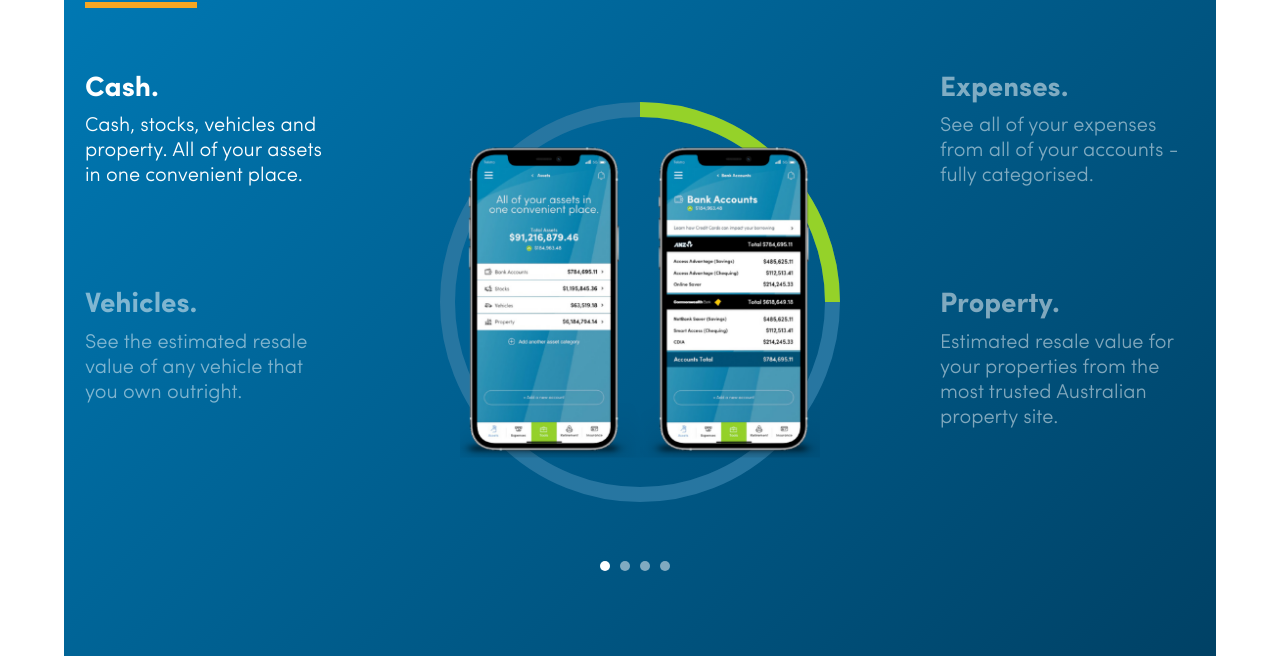
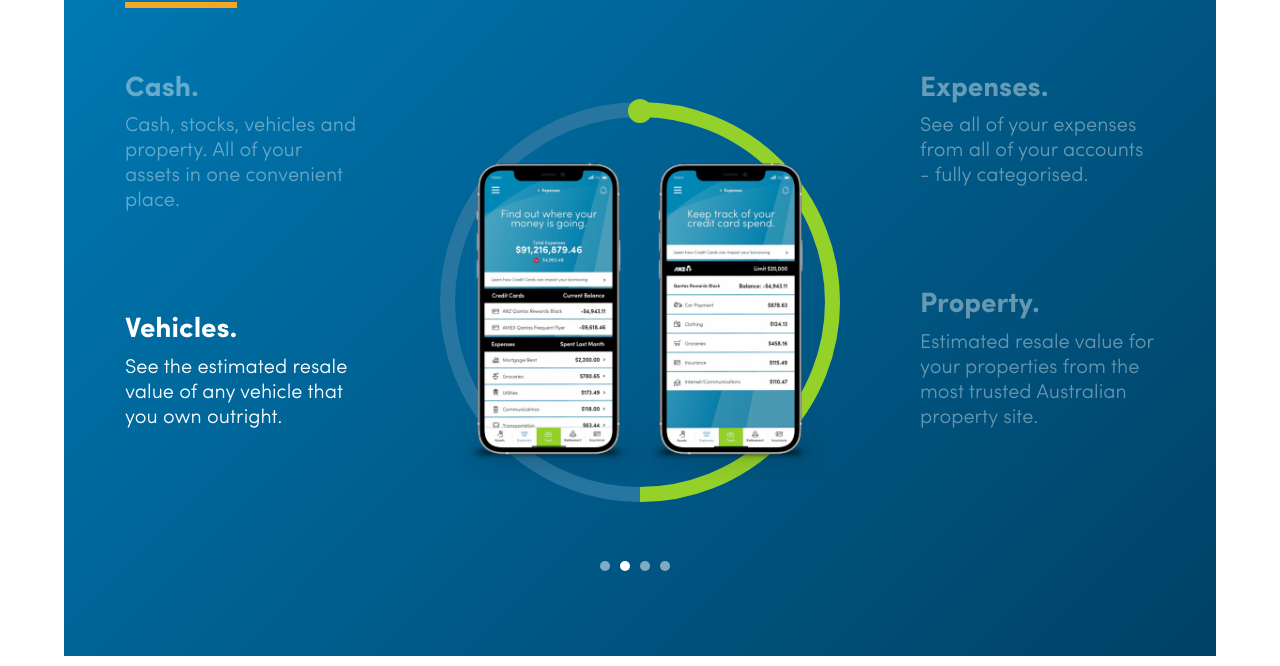
Before and after one commit to emfaizan/css-animation, a plain HTML site: page index.html in a window 1280 px wide. Both pictures are taken after a click on the element 212 px from the left and 520 px from the top of the page. Shown: the part 173-839 px from the top of the page. Drawn offline with nearby package versions, Linux system fonts and the light colour scheme.

Commit message:
animation

```diff
--- a/assets/css/styles.css
+++ b/assets/css/styles.css
@@ -43,25 +43,32 @@ img{width: 100%;}
 
 
 .horizontal-slider{max-width:90%;margin:10px auto;color:#fff;background: #007dba;background: -moz-linear-gradient(-45deg,  #007dba 0%, #004165 100%);background: -webkit-linear-gradient(-45deg,  #007dba 0%,#004165 100%);background: linear-gradient(135deg,  #007dba 0%,#004165 100%);filter: progid:DXImageTransform.Microsoft.gradient( startColorstr='#007dba', endColorstr='#004165',GradientType=1 );padding: 85px 0;}
+.horizontal-slider .container {margin:0 auto; max-width:1060px;}
 .horizontal-slider .top-heading {margin:0 0 79px;}
 .horizontal-slider .top-heading h4{font-size: 14px;color:#fff;}
 .horizontal-slider .top-heading h2{font-size: 39px;color:#fff;position: relative; font-weight:bold;}
 .horizontal-slider .top-heading h2::after{content: "";display: block;height: 6px;width: 112px;background-color: #F5A623;position: absolute;left: 0;margin-top: 8px;}
 
-.horizontal-slider .item{margin:0 0 100px;opacity:0.5; cursor:pointer;}
-.horizontal-slider .item:hover{opacity:0.6;}
+.horizontal-slider .item{margin:0 0 100px;opacity:0.4; cursor:pointer;}
+.horizontal-slider .item:hover{opacity:0.5;}
 .horizontal-slider .item h4{font-size: 28px;font-weight:bold;}
 .horizontal-slider .item p{font-size: 20px;line-height: 1.25; margin:0; font-weight:300;}
 
 .horizontal-slider .preview {position:relative;height: 100%;}
-.horizontal-slider .preview .picture {position:absolute;width:360px;top:50%; left:50%;transform:translate(-50%, -50%); -webkit-transform:translate(-50%, -50%);}
+.horizontal-slider .preview .picture {position:absolute;width: 400px;top: 58%;left:50%;transform:translate(-50%, -50%);-webkit-transform:translate(-50%, -50%);}
+.horizontal-slider .preview .picture img{display:none;}
 .horizontal-slider .preview .steps-circle {position:absolute;top:50%; left:50%;transform:translate(-50%, -50%); -webkit-transform:translate(-50%, -50%);}
+.horizontal-slider .preview .steps-circle:after{content:''; height:24px; width:24px; display:block; border-radius:50%; background:#95D229; position:absolute; top:9px; left:50%; transform:translate(-50%, -50%);}
 
 .horizontal-slider .bottom-dots{display: flex;justify-content: center;margin-top: 30px;}
 .horizontal-slider .bottom-dots span{opacity:0.5;height: 10px;width: 10px;border-radius: 50%;background-color: #fff;display: inline-block;margin-right: 10px;cursor: pointer;}
 
-.first-slide .item.one, .second-slide .item.two, .third-slide .item.three, .four-slide .item.four,
-.first-slide .bottom-dots span:nth-child(1), .second-slide .bottom-dots span:nth-child(2), .third-slide .bottom-dots span:nth-child(3), .four-slide .bottom-dots span:nth-child(1)  {opacity:1;}
+[slide="1"] .item.one, [slide="2"] .item.two, [slide="3"] .item.three, [slide="4"] .item.four,
+[slide="1"] .bottom-dots span:nth-child(1), [slide="2"] .bottom-dots span:nth-child(2), [slide="3"] .bottom-dots span:nth-child(3), [slide="4"] .bottom-dots span:nth-child(1)  {opacity:1;}
+[slide="1"] #image1 {display:block;}
+[slide="2"] #image2 {display:block;}
+[slide="3"] #image3 {display:block;}
+[slide="4"] #image4 {display:block;}
 
 
 /*   MEDIA QUERIES   */
--- a/assets/js/main.js
+++ b/assets/js/main.js
@@ -1,54 +1,47 @@
-(function($){
-	$.fn.percentPie = function(options){
+$(document).ready(function() {
 
-		var settings = $.extend({
-			width: 100,
-			trackColor: "EEEEEE",
-			barColor: "777777",
-			barWeight: 30,
-			startPercent: 0,
-			endPercent: 1,
-			fps: 60
-		}, options);
+	var that = $('#animatedCircle');
+	var wrapper = $('.horizontal-slider');
 
-		this.css({
-			width: settings.width,
-			height: settings.width
+	that.css({
+		width: 400,
+		height: 400
 	});
 
-		var that = this,
-			hoverPolice = false,
-			canvasWidth = settings.width,
+	var hoverPolice = false,
+		canvasWidth = 400,
 		canvasHeight = canvasWidth,
 		id = $('canvas').length,
 		canvasElement = $('<canvas id="'+ id +'" width="' + canvasWidth + '" height="' + canvasHeight + '"></canvas>'),
 		canvas = canvasElement.get(0).getContext("2d"),
 		centerX = canvasWidth/2,
 		centerY = canvasHeight/2,
-			radius = settings.width/2 - settings.barWeight/2;
-			counterClockwise = false,
-			fps = 1000 / settings.fps,
-			update = .01;
-			this.angle = settings.startPercent;
+		radius = 400/2 - 15/2;
+		fps = 1000 / 60,
+		reverse = false,
+		update = 0.01; //.01;
 
-		this.drawArc = function(startAngle, percentFilled, color){
+		that.angle = 0;
+
+
+	that.drawArc = function(startAngle, percentFilled, color){
 		var drawingArc = true;
 		canvas.beginPath();
-			canvas.arc(centerX, centerY, radius, (Math.PI/180)*(startAngle * 360 - 90), (Math.PI/180)*(percentFilled * 360 - 90), counterClockwise);
+		canvas.arc(centerX, centerY, radius, (Math.PI/180)*(startAngle * 360 - 90), (Math.PI/180)*(percentFilled * 360 - 90), reverse);
 		canvas.strokeStyle = color;
-			canvas.lineWidth = settings.barWeight;
+		canvas.lineWidth = 15;
 		canvas.stroke();
 		drawingArc = false;
 	}
 
-		this.fillChart = function(stop){
+	that.fillChart = function(stop){
 		var loop = setInterval(function(){
 			hoverPolice = true;
 			canvas.clearRect(0, 0, canvasWidth, canvasHeight);
 
-				that.drawArc(0, 360, settings.trackColor);
+			that.drawArc(0, 360, "#2776a1");
 			that.angle += update;
-				that.drawArc(settings.startPercent, that.angle, settings.barColor);
+			that.drawArc(0, that.angle, "#95D229");
 
 			if(that.angle > stop){
 				clearInterval(loop);
@@ -57,31 +50,90 @@
 		}, fps);
 	}
 
-		this.mouseover(function(){
-			if(hoverPolice == false){
-				that.angle = 0.25;
-				that.fillChart(0.5);
+	that.fillChart(0.25);
+	that.append(canvasElement);
+
+
+	function slideTo(num){
+		var val = 0;
+		wrapper.attr('slide', num);
+		switch (num) {
+			case 1:
+				val = 0.25;
+				break;
+
+			case 2:
+				val = 0.5;
+				break;
+
+			case 3:
+				val = 0.75;
+				break;
+
+			case 4:
+				val = 1;
+				break;
+
+			default:
+				break;
+		}
+
+		if(that.angle >= 1 || that.angle > val){that.angle = val - 0.25;}
+		that.fillChart(val);
+	}
+
+	$(document).on('click', '.item.one', function(){
+		if(wrapper.attr("slide") != "1"){
+			slideTo(1);
 		}
 	});
 
-		this.fillChart(settings.endPercent);
-		this.append(canvasElement);
-		return this;
+	$(document).on('click', '.item.two', function(){
+		if(wrapper.attr("slide") != "2"){
+			slideTo(2);
 		}
-}(jQuery));
+	});
 
+	$(document).on('click', '.item.three', function(){
+		if(wrapper.attr("slide") != "3"){
+			slideTo(3);
+		}
+	});
 
-$(document).ready(function() {
-
-	$('#animatedCircle').percentPie({
-		width: 400,
-		trackColor: "#2776a1",
-		barColor: "#95D229",
-		barWeight: 15,
-		endPercent: 0.25,
-		fps: 30
+	$(document).on('click', '.item.four', function(){
+		if(wrapper.attr("slide") != "4"){
+			slideTo(4);
+		}
 	});
 
 
+	var MOUSE_OVER = false;
+	$('body').bind('mousewheel', function(e){
+		if(MOUSE_OVER){
+			if(e.preventDefault) { e.preventDefault(); }
+			e.returnValue = false;
+			return false;
+		}
+	});
+
+	$('.horizontal-slider').mouseenter(function(){ MOUSE_OVER=true; });
+	$('.horizontal-slider').mouseleave(function(){ MOUSE_OVER=false; });
+
+	$('.horizontal-slider').bind('mousewheel', function(e){
+	var delta = e.originalEvent.deltaY ;
+	var slide = Number(wrapper.attr('slide'))
+	if(delta < 0){
+		//go up
+		if(slide > 1){
+			slideTo(slide-1);
+		}
+	}
+	else{
+		//go down
+		if(slide <= 3){
+			slideTo(slide+1);
+		}
+	}
+	});
 
 });
--- a/index.html
+++ b/index.html
@@ -17,7 +17,7 @@
 
     <!--HORIZONTAL SLIDER-->
 
-    <section class="horizontal-slider first-slide">
+    <section class="horizontal-slider" slide="1">
         <div class="container">
 
             <div class="top-heading">
@@ -45,7 +45,10 @@
                     <div class="preview">
                         <div class="steps-circle" id="animatedCircle"></div>
                         <div class="picture">
-                            <img src="assets/img/mobiles.png" alt="">
+                            <img id="image1" src="assets/img/image1.png" alt="">
+                            <img id="image2" src="assets/img/image2.png" alt="">
+                            <img id="image3" src="assets/img/image3.png" alt="">
+                            <img id="image4" src="assets/img/image4.png" alt="">
                         </div>
                     </div>
                 </div>
```
Also changed, not shown: assets/img/Group 3.png (deleted), assets/img/expenses.png (deleted), assets/img/expenses2.png (deleted), assets/img/image1.png (added), assets/img/image2.png (added), assets/img/image3.png (added), assets/img/image4.png (added), assets/img/mobile.png (deleted), assets/img/mobiles.png (deleted). Lines whose indentation alone changed are shown as unchanged.
